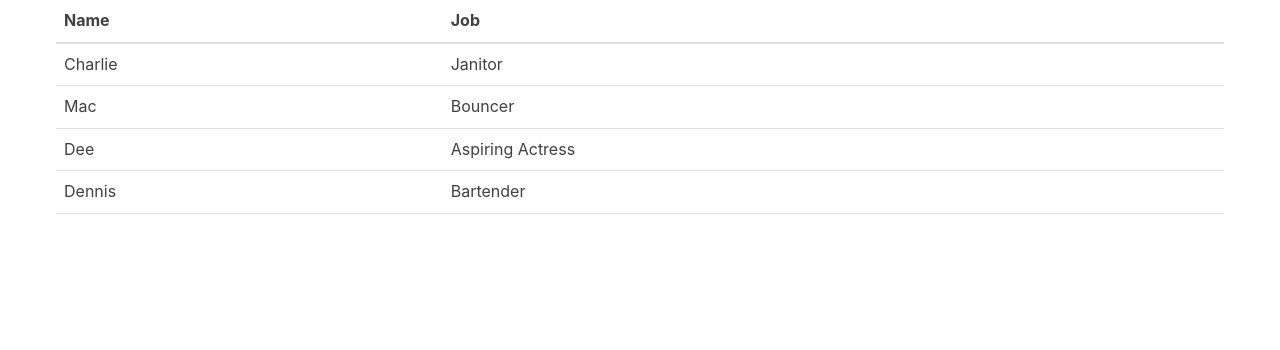
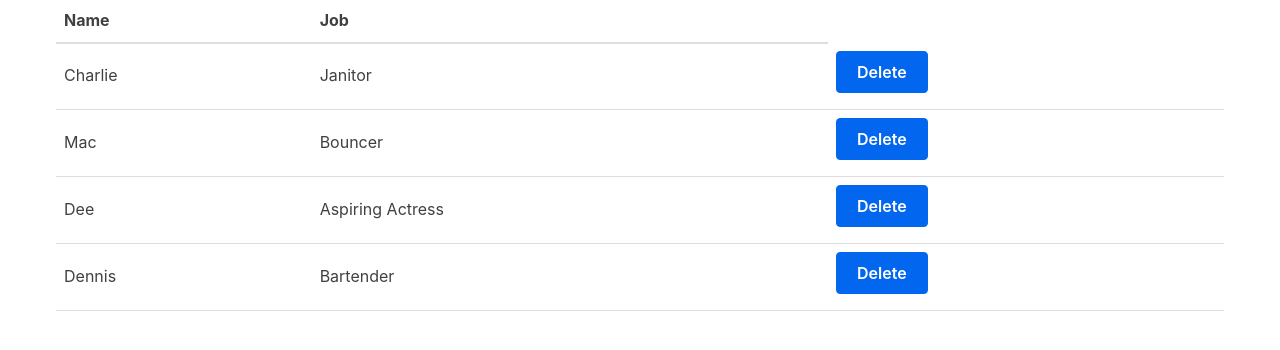
Before and after one commit to jpfisher72/307-React_App, a React (Create React App) app: page / in a window 1280 px wide. Shown: the top 350 px of the page. Built offline with nearby package versions, Linux system fonts and the light colour scheme; the HTML template or start-up script is replaced by a standard one.

Commit message:
Added delete button

```diff
--- a/src/App.js
+++ b/src/App.js
@@ -2,20 +2,47 @@
 import Table from './Table'
 
 class App extends Component {
+    // render() {
+    //   const characters = [
+    //       {name: 'Charlie', job: 'Janitor'},
+    //       {name: 'Mac', job: 'Bouncer'},
+    //       {name: 'Dee', job: 'Aspiring Actress'},
+    //       {name: 'Dennis', job: 'Bartender'}
+    //   ]
+    state = {
+      characters: [
+        {name: 'Charlie', job: 'Janitor'},
+        {name: 'Mac', job: 'Bouncer'},
+        {name: 'Dee', job: 'Aspiring Actress'},
+        {name: 'Dennis', job: 'Bartender'}
+      ]
+    }
+
+    removeCharacter = index => {
+      const { characters } = this.state
+
+      this.setState({
+        characters: characters.filter((character, i) => {
+          return i !== index
+        })
+      })
+    }
+
     render() {
-      const characters = [
-          {name: 'Charlie', job: 'Janitor'},
-          {name: 'Mac', job: 'Bouncer'},
-          {name: 'Dee', job: 'Aspiring Actress'},
-          {name: 'Dennis', job: 'Bartender'}
-      ]
+      const { characters } = this.state;
 
       return (
         <div className="container">
-          <Table characterData={characters} />
+          <Table characterData={characters} removeCharacter={this.removeCharacter} />
         </div>
       )
     }
+
+      // return (
+      //   <div className="container">
+      //     <Table characterData={characters} />
+      //   </div>
+      // )
   }
 
 export default App
--- a/src/Table.js
+++ b/src/Table.js
@@ -1,16 +1,27 @@
 import React, { Component } from 'react'
 
-class Table extends Component {
-  render() {
-    const { characterData } = this.props
+// class Table extends Component {
+//   render() {
+//     const { characterData } = this.props
+
+//     return (
+//       <table>
+//         <TableHeader />
+//         <TableBody characterData={characterData}/>
+//       </table>
+//     )
+//   }
+// }
+
+const Table = props => {
+    const { characterData, removeCharacter } = props
 
     return (
-      <table>
-        <TableHeader />
-        <TableBody characterData={characterData}/>
-      </table>
+        <table>
+            <TableHeader />
+            <TableBody characterData = {characterData} removeCharacter = {removeCharacter} />
+        </table>
     )
-  }
 }
 
 const TableHeader = () => {
@@ -30,6 +41,9 @@
             <tr key={index}>
                 <td>{row.name}</td>
                 <td>{row.job}</td>
+                <td>
+                    <button onClick={() => props.removeCharacter(index)}>Delete</button>
+                </td>
             </tr>
         )
     })
```
